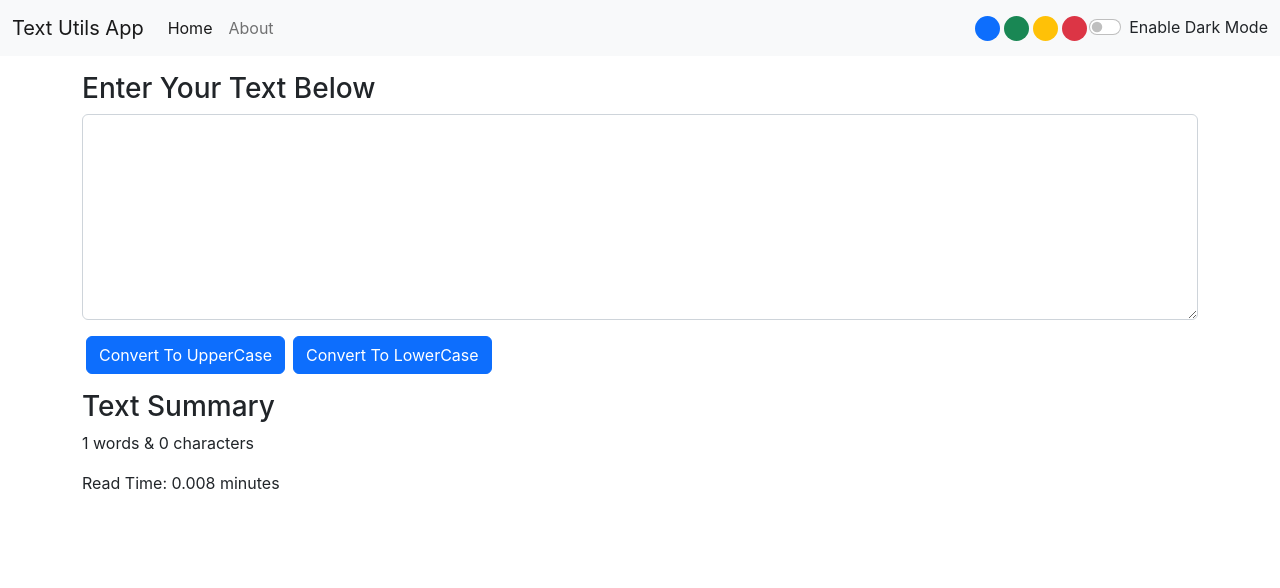
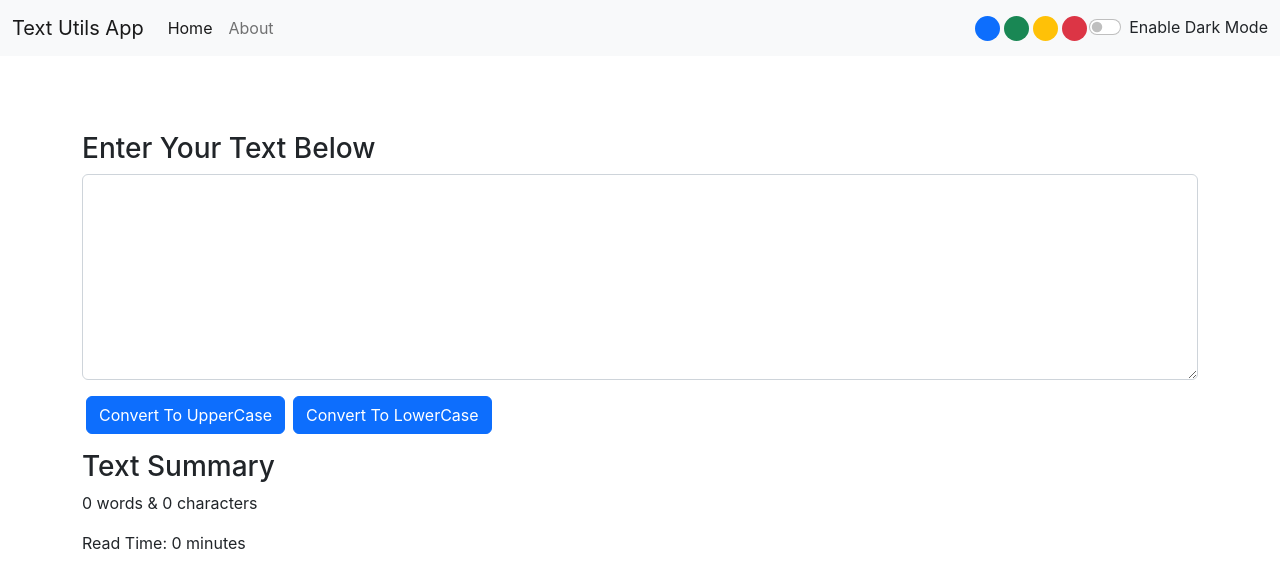
Before and after one commit to coderharsh02/react-text-utils-app, a React (Create React App) app: page / in a window 1280 px wide. Shown: the top 588 px of the page. Built offline with nearby package versions, Linux system fonts and the light colour scheme.

Commit message:
lowered the cls and optimized the app

```diff
--- a/package.json
+++ b/package.json
@@ -8,6 +8,7 @@
     "@testing-library/user-event": "^13.5.0",
     "react": "^18.2.0",
     "react-dom": "^18.2.0",
+    "react-router-dom": "^6.4.5",
     "react-scripts": "5.0.1",
     "web-vitals": "^2.1.4"
   },
--- a/src/App.js
+++ b/src/App.js
@@ -1,31 +1,22 @@
 import "./App.css";
 import React, { useState } from "react";
+import { BrowserRouter as Router, Routes, Route } from "react-router-dom";
 
 import Navbar from "./components/Navbar";
 import TextForm from "./components/TextForm";
 import About from "./components/About";
-import AlertClick from "./components/AlertClick";
-import AlertAuto from "./components/AlertAuto";
+import Alert from "./components/Alert";
 
 function App() {
-
   const [darkMode, setDarkMode] = useState(false);
 
   const [alert, setAlert] = useState(null);
-
-  const [bgColor, setBgColor] = useState("light");
-
-  const changeBackgroundColor = (color) => {
-    document.body.className = '';
-    setBgColor(color);
-  };
 
   const showClickAlert = (msg, type) => {
     setAlert({
       msg,
       type,
     });
-
   };
 
   const showAutoAlert = (msg, type) => {
@@ -51,28 +42,32 @@ function App() {
   };
 
   return (
-    <>
+    <Router>
       <Navbar
         title="Text Utils App"
         about="About"
         mode={darkMode}
         toggleMode={toggleMode}
-        showClickAlert={showClickAlert}
-        changeBg={changeBackgroundColor}
+        showAlert={showClickAlert}
       />
 
-      <AlertClick alert={alert} />
+      <Alert alert={alert} />
 
-      <AlertAuto alert={alert} />
-
-      <TextForm
-        heading="Enter Your Text Below"
-        mode={darkMode}
-        showAutoAlert={showAutoAlert}
-      />
-
-      {/* <About mode={darkMode}/> */}
-    </>
+      <Routes>
+        <Route
+          exact
+          path="/"
+          element={
+            <TextForm
+              heading="Enter Your Text Below"
+              mode={darkMode}
+              showAlert={showAutoAlert}
+            />
+          }
+        ></Route>
+        <Route exact path="/about" element={<About mode={darkMode} />}></Route>
+      </Routes>
+    </Router>
   );
 }
 
--- a/src/components/About.js
+++ b/src/components/About.js
@@ -1,4 +1,3 @@
-import React, { useState } from "react";
 import PropTypes from "prop-types";
 
 export default function About(props) {
--- /dev/null
+++ b/src/components/Alert.js
@@ -0,0 +1,30 @@
+import React from "react";
+
+export default function Alert(props) {
+  const dismissAlert = () => {
+    document.getElementById("changeAlert").style.display = "none";
+  };
+
+  if (props.alert) {
+    if (document.getElementById("changeAlert"))
+      document.getElementById("changeAlert").style.display = "block";
+  }
+
+  return (
+    <div style={{"height": "52px", "margin": "8px"}}>
+      {props.alert && (
+        <div
+          className={`alert alert-${props.alert.type}`}
+          role="alert"
+          style={{ display: "block" }}
+          onClick={dismissAlert}
+          id="changeAlert"
+        >
+          <strong>{props.alert.type}</strong> {props.alert.msg}{" "}
+        </div>
+      )}
+    </div>
+    // if(props.alert)
+
+  );
+}
--- a/src/components/AlertAuto.js
+++ /dev/null
@@ -1,9 +0,0 @@
-import React from 'react'
-
-export default function AlertAuto() {
-  return (
-    <div>
-
-    </div>
-  )
-}
--- a/src/components/AlertClick.js
+++ /dev/null
@@ -1,27 +0,0 @@
-import React from "react";
-
-export default function Alert(props) {
-  const dismissAlert = () => {
-    document.getElementById("changeAlert").style.display = "none";
-  };
-
-  if (props.alert) {
-    if (document.getElementById("changeAlert"))
-      document.getElementById("changeAlert").style.display = "block";
-  }
-
-  return (
-    // if(props.alert)
-    props.alert && (
-      <div
-        className={`alert alert-${props.alert.type}`}
-        role="alert"
-        style={{ display: "block" }}
-        onClick={dismissAlert}
-        id="changeAlert"
-      >
-        <strong>{props.alert.type}</strong> {props.alert.msg}{" "}
-      </div>
-    )
-  );
-}
--- a/src/components/Navbar.js
+++ b/src/components/Navbar.js
@@ -2,6 +2,8 @@
 import React, { useState } from "react";
 // abbreviation to import PropTypes => impt
 import PropTypes from "prop-types";
+
+import { Link } from "react-router-dom";
 
 export default function Navbar(props) {
   const [cssProps, setCssProps] = useState({
@@ -16,15 +18,17 @@ export default function Navbar(props) {
         darkMode: false,
         navBarClass: "light",
       });
-      props.showClickAlert("Mode change to light", "success");
+      props.showAlert("Mode change to light", "success");
       document.title = "TextUtilsApp - Light Mode";
+      document.body.classList = "";
     } else {
       setCssProps({
         darkMode: true,
         navBarClass: "dark",
       });
-      props.showClickAlert("Mode change to dark", "success");
+      props.showAlert("Mode change to dark", "success");
       document.title = "TextUtilsApp - Dark Mode";
+      document.body.classList = "";
     }
 
     // flashing title
@@ -38,8 +42,7 @@ export default function Navbar(props) {
 
   const changeBackgroundColor = (e) => {
     if (e.target.classList[1]) {
-      props.changeBg(e.target.classList[1]);
-      document.body.classList.add(e.target.classList[1]);
+      document.body.classList = e.target.classList[1];
     }
   };
 
@@ -48,9 +51,9 @@ export default function Navbar(props) {
       className={`navbar navbar-expand-lg navbar-${cssProps.navBarClass} bg-${cssProps.navBarClass}`}
     >
       <div className="container-fluid">
-        <a className="navbar-brand" href="/">
+        <Link className="navbar-brand" to="/">
           {props.title}
-        </a>
+        </Link>
         <button
           className="navbar-toggler"
           type="button"
@@ -65,14 +68,14 @@ export default function Navbar(props) {
         <div className="collapse navbar-collapse" id="navbarColor01">
           <ul className="navbar-nav me-auto mb-2 mb-lg-0">
             <li className="nav-item">
-              <a className="nav-link active" aria-current="page" href="/">
+              <Link className="nav-link active" aria-current="page" to="/">
                 Home
-              </a>
+              </Link>
             </li>
             <li className="nav-item">
-              <a className="nav-link" href="/">
+              <Link className="nav-link" to="/about">
                 {props.about}
-              </a>
+              </Link>
             </li>
           </ul>
 
--- a/src/components/TextForm.js
+++ b/src/components/TextForm.js
@@ -10,12 +10,12 @@ export default function TextForm(props) {
 
   const handleUpBtnClick = () => {
     setText(text.toUpperCase());
-    props.showAutoAlert("To uppercase", "success")
+    props.showAlert("To uppercase", "success")
   };
 
   const handleLoBtnClick = () => {
     setText(text.toLowerCase());
-    props.showAutoAlert("To lowercase", "success")
+    props.showAlert("To lowercase", "success")
   };
 
   return (
@@ -56,13 +56,14 @@ export default function TextForm(props) {
       <div className="container my-3">
         <h3>Text Summary</h3>
         <p>
-          {text.split(" ").length} words & {text.length} characters
+          {text.split(/\s+/).filter(element => element.length !== 0).length} words & {text.length} characters
         </p>
-        <p>Read Time: {text.split(" ").length * 0.008} minutes</p>
+        <p>Read Time: {text.split(/\s+/).filter(element => element.length !== 0).length * 0.008} minutes</p>
       </div>
     </>
   );
 }
+
 TextForm.propTypes = {
   heading: PropTypes.string.isRequired,
 };
```
Also changed, not shown: 1 other file (tests, documents, lock files or other folders).
